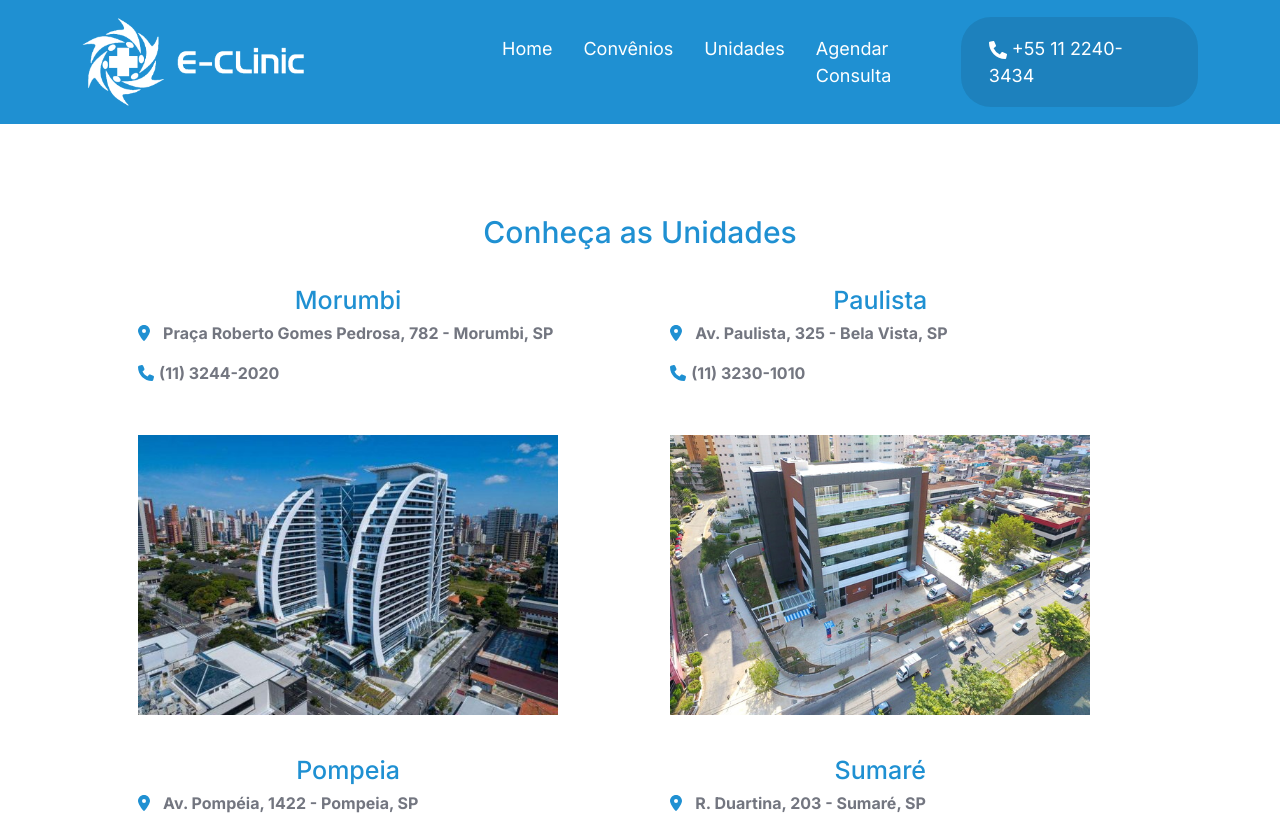
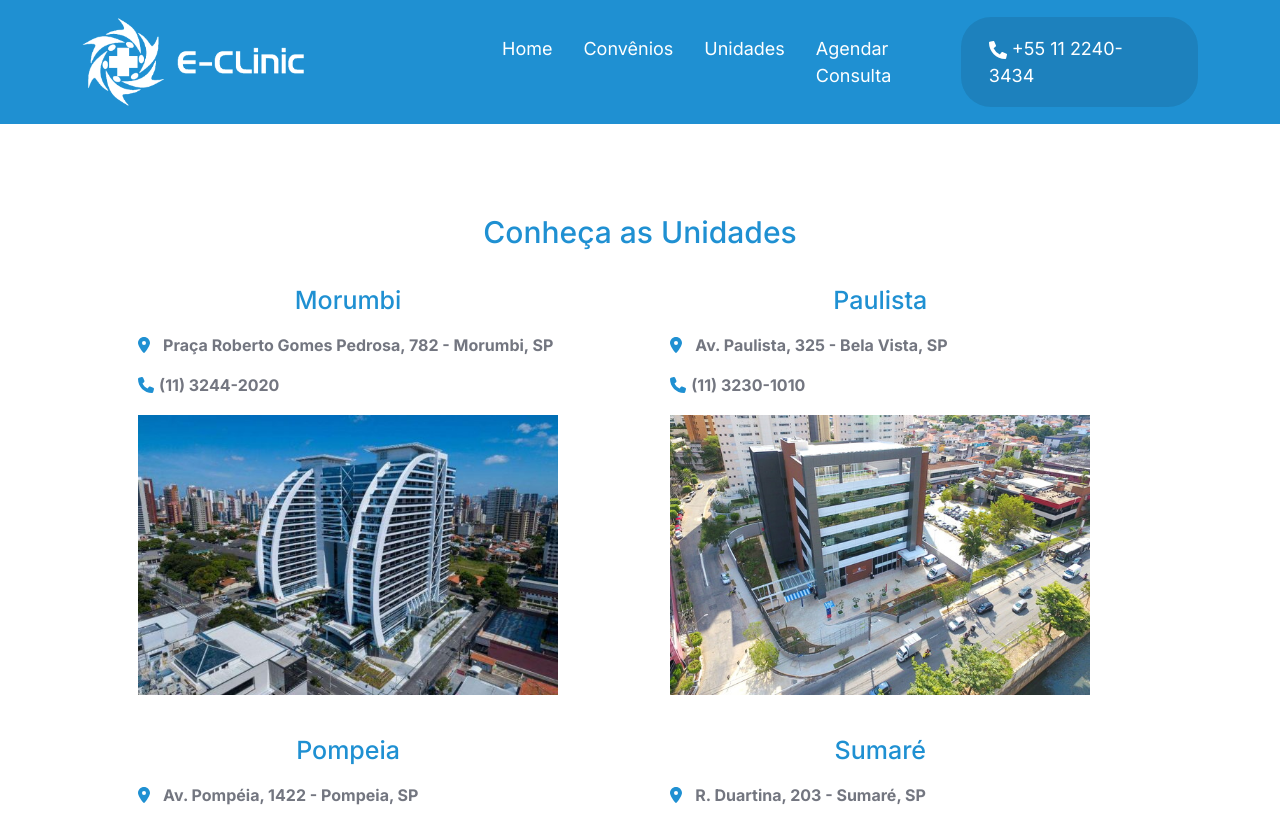
Before and after one commit to valeriapessoa/e-clinic, a Next.js app: page /unidades in a window 1280 px wide. Shown: the top 815 px of the page. Built offline with nearby package versions, Linux system fonts and the light colour scheme.

Commit message:
Atualização

```diff
--- a/src/app/styles/agendar-consulta.module.css
+++ b/src/app/styles/agendar-consulta.module.css
@@ -36,7 +36,7 @@
 }
 
 .icones {
-    height: 70px;
+    height: 74px;
 }
 
 .texto1 {
--- a/src/app/styles/unidades.module.css
+++ b/src/app/styles/unidades.module.css
@@ -13,7 +13,7 @@
   .cardTitle {
     color: #1f90d2;
     font-size: 25px;
-    margin-bottom: 6px;
+    margin-bottom: 18px;
   }
 
   .container {
@@ -51,7 +51,7 @@
     display: inline-block;
     color: #737680;
     text-decoration: none;
-    padding-bottom: 50px;
+    padding-bottom: 18px;
     margin: 0;
     font-size: 16px;
     font-weight: bold;
```
